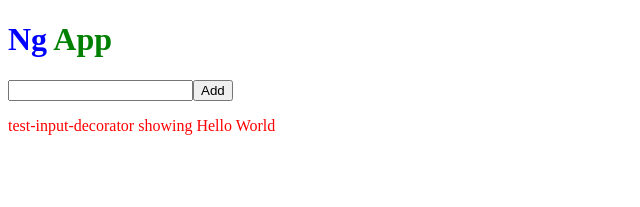
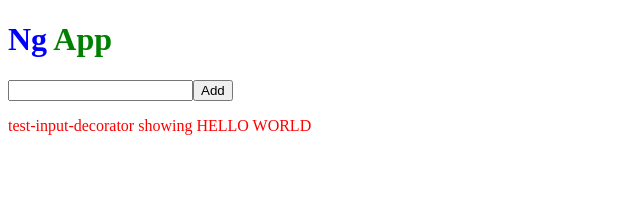
Before and after one commit to dirkzukunft/ng-playground, an Angular app: page / in a window 1280 px wide. Shown: the top 207 px of the page, without its empty margins (0-640 px from the left). Built offline with nearby package versions, Linux system fonts and the light colour scheme.

Commit message:
Add pipe

```diff
--- a/src/app/test-input-decorator/test-input-decorator.component.html
+++ b/src/app/test-input-decorator/test-input-decorator.component.html
@@ -1 +1 @@
-<p>test-input-decorator showing {{ data }}</p>
+<p>test-input-decorator showing {{ data | uppercase }}</p>
```
